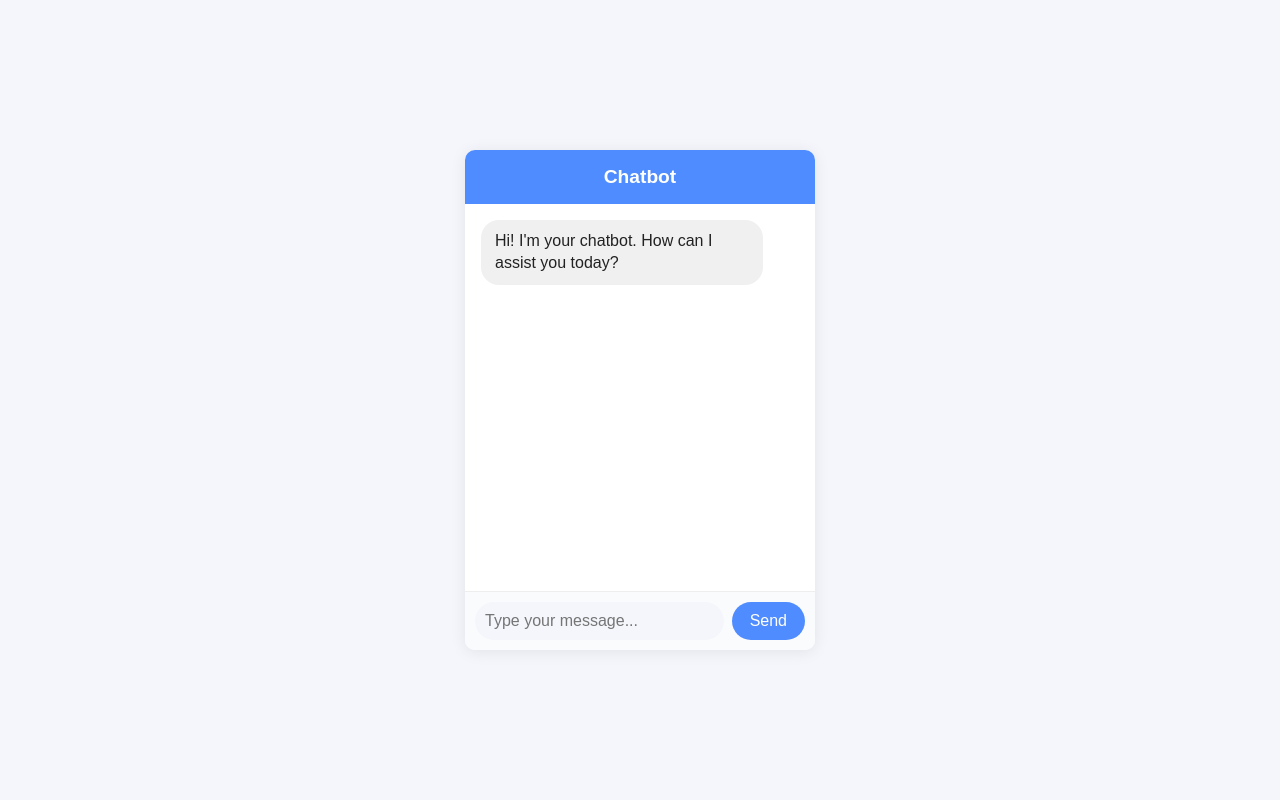
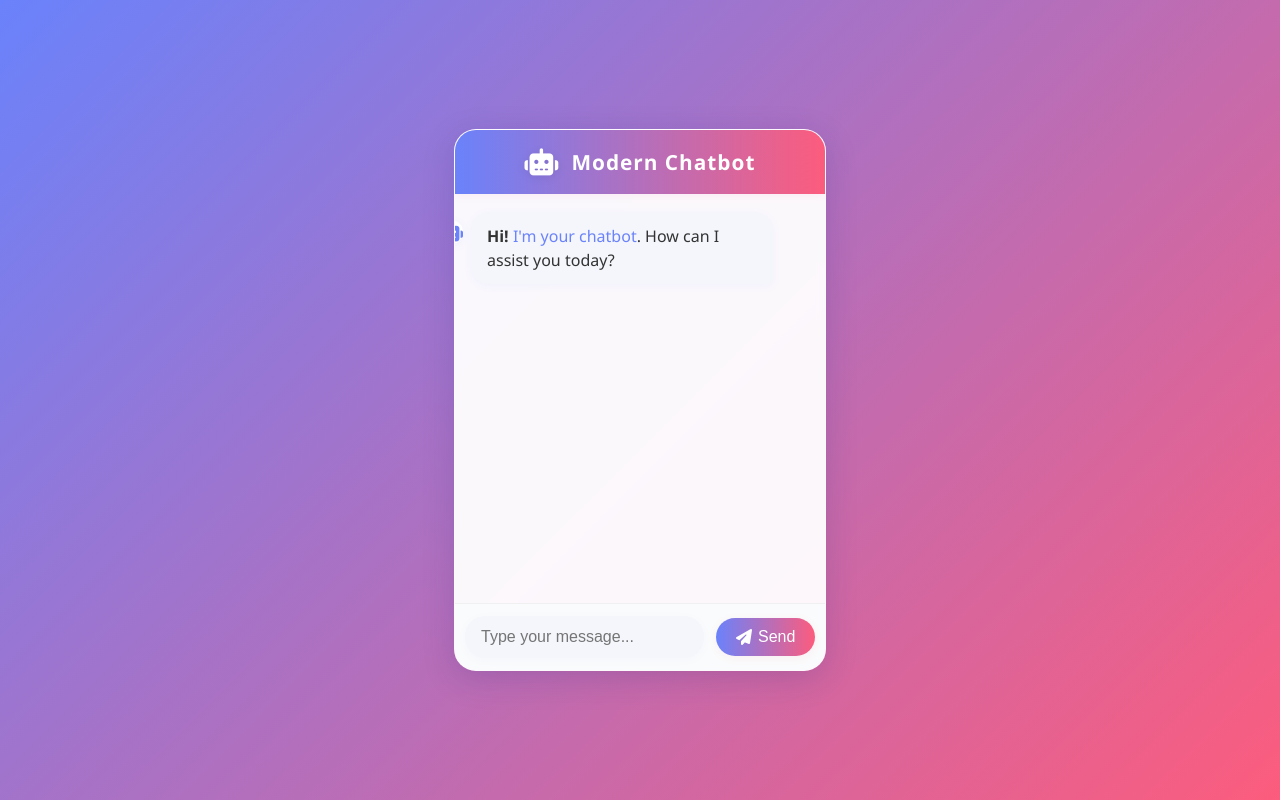
Before and after one commit to SamLee188/Web_AI, a plain HTML site: page index.html in a window 1280 px wide. Drawn offline with Linux system fonts and the light colour scheme.

Commit message:
Update index.html

```diff
--- a/index.html
+++ b/index.html
@@ -3,100 +3,165 @@
 <head>
   <meta charset="UTF-8">
   <meta name="viewport" content="width=device-width, initial-scale=1.0">
-  <title>Simple Chatbot</title>
+  <title>Modern Chatbot</title>
+  <link rel="stylesheet" href="https://cdnjs.cloudflare.com/ajax/libs/font-awesome/6.4.2/css/all.min.css">
   <style>
     body {
-      background: #f4f6fb;
-      font-family: Arial, sans-serif;
+      min-height: 100vh;
+      margin: 0;
+      font-family: 'Segoe UI', Arial, sans-serif;
+      background: linear-gradient(135deg, #6a82fb 0%, #fc5c7d 100%);
       display: flex;
       justify-content: center;
       align-items: center;
-      height: 100vh;
-      margin: 0;
     }
     .chat-container {
-      background: #fff;
-      border-radius: 10px;
-      box-shadow: 0 2px 16px rgba(0,0,0,0.08);
-      width: 350px;
+      background: rgba(255,255,255,0.95);
+      border-radius: 22px;
+      box-shadow: 0 8px 32px 0 rgba(31,38,135,0.18);
+      width: 370px;
       max-width: 95vw;
       display: flex;
       flex-direction: column;
-      height: 500px;
+      height: 540px;
       overflow: hidden;
+      border: 1.5px solid rgba(255,255,255,0.3);
+      backdrop-filter: blur(4px);
     }
     .chat-header {
-      background: #4f8cff;
+      background: linear-gradient(90deg, #6a82fb 0%, #fc5c7d 100%);
       color: #fff;
-      padding: 16px;
-      font-size: 1.2em;
+      padding: 18px 0 18px 0;
+      font-size: 1.3em;
       text-align: center;
-      font-weight: bold;
+      font-weight: 600;
+      letter-spacing: 1px;
+      display: flex;
+      align-items: center;
+      justify-content: center;
+      gap: 12px;
+      box-shadow: 0 2px 8px rgba(252,92,125,0.08);
+    }
+    .chat-header i {
+      font-size: 1.3em;
+      color: #fff;
+      filter: drop-shadow(0 2px 4px rgba(0,0,0,0.08));
     }
     .chat-messages {
       flex: 1;
-      padding: 16px;
+      padding: 18px 16px 12px 16px;
       overflow-y: auto;
       display: flex;
       flex-direction: column;
-      gap: 10px;
+      gap: 12px;
+      background: transparent;
     }
     .message {
       max-width: 80%;
-      padding: 10px 14px;
-      border-radius: 18px;
+      padding: 12px 16px;
+      border-radius: 18px 18px 18px 4px;
       font-size: 1em;
-      line-height: 1.4;
+      line-height: 1.5;
       word-break: break-word;
+      box-shadow: 0 2px 8px rgba(106,130,251,0.06);
+      position: relative;
+      animation: fadeIn 0.3s;
     }
     .user {
       align-self: flex-end;
-      background: #e1f0ff;
-      color: #333;
+      background: linear-gradient(90deg, #6a82fb 0%, #fc5c7d 100%);
+      color: #fff;
+      border-bottom-right-radius: 18px;
+      border-bottom-left-radius: 4px;
     }
     .bot {
       align-self: flex-start;
-      background: #f0f0f0;
-      color: #222;
+      background: #f4f6fb;
+      color: #333;
+      border-bottom-left-radius: 18px;
+      border-bottom-right-radius: 4px;
+    }
+    .bot .bot-icon {
+      position: absolute;
+      left: -32px;
+      top: 8px;
+      font-size: 1.2em;
+      color: #6a82fb;
+      background: #fff;
+      border-radius: 50%;
+      width: 24px;
+      height: 24px;
+      display: flex;
+      align-items: center;
+      justify-content: center;
+      box-shadow: 0 2px 8px rgba(106,130,251,0.08);
     }
     .chat-input {
       display: flex;
-      border-top: 1px solid #eee;
-      padding: 10px;
+      border-top: 1.5px solid #f0f0f0;
+      padding: 12px 10px;
       background: #fafbfc;
+      align-items: center;
+      gap: 8px;
     }
     .chat-input input {
       flex: 1;
       border: none;
       outline: none;
-      padding: 10px;
+      padding: 12px 16px;
       border-radius: 20px;
       font-size: 1em;
       background: #f4f6fb;
-      margin-right: 8px;
+      margin-right: 4px;
+      box-shadow: 0 2px 8px rgba(106,130,251,0.04);
+      transition: box-shadow 0.2s;
+    }
+    .chat-input input:focus {
+      box-shadow: 0 2px 12px rgba(252,92,125,0.10);
     }
     .chat-input button {
-      background: #4f8cff;
+      background: linear-gradient(90deg, #6a82fb 0%, #fc5c7d 100%);
       color: #fff;
       border: none;
       border-radius: 20px;
-      padding: 10px 18px;
+      padding: 10px 20px;
       font-size: 1em;
       cursor: pointer;
-      transition: background 0.2s;
+      transition: background 0.2s, box-shadow 0.2s;
+      box-shadow: 0 2px 8px rgba(252,92,125,0.08);
+      display: flex;
+      align-items: center;
+      gap: 6px;
     }
     .chat-input button:hover {
-      background: #2563eb;
+      background: linear-gradient(90deg, #fc5c7d 0%, #6a82fb 100%);
+      box-shadow: 0 4px 16px rgba(252,92,125,0.12);
+    }
+    @keyframes fadeIn {
+      from { opacity: 0; transform: translateY(10px); }
+      to { opacity: 1; transform: translateY(0); }
+    }
+    ::-webkit-scrollbar {
+      width: 7px;
+      background: #f4f6fb;
+      border-radius: 10px;
+    }
+    ::-webkit-scrollbar-thumb {
+      background: #e1e6f9;
+      border-radius: 10px;
     }
   </style>
 </head>
 <body>
   <div class="chat-container">
-    <div class="chat-header">Chatbot</div>
+    <div class="chat-header">
+      <i class="fa-solid fa-robot"></i>
+      Modern Chatbot
+    </div>
     <div class="chat-messages" id="chatMessages"></div>
     <form class="chat-input" id="chatForm" autocomplete="off">
       <input type="text" id="userInput" placeholder="Type your message..." required />
-      <button type="submit">Send</button>
+      <button type="submit"><i class="fa-solid fa-paper-plane"></i> Send</button>
     </form>
   </div>
   <script>
@@ -107,13 +172,17 @@
     // Fixed bot response
     function getBotResponse(userMsg) {
       // You can add more logic here for more features!
-      return "Hello! I'm a simple chatbot. You said: '" + userMsg + "'. How can I help you today?";
+      return "<b>Hello!</b> <span style='color:#fc5c7d'>I'm a modern chatbot</span>.<br>You said: <i>'" + userMsg.replace(/</g, '&lt;').replace(/>/g, '&gt;') + "'</i>.<br>How can I help you today?";
     }
 
     function appendMessage(text, sender) {
       const msgDiv = document.createElement('div');
       msgDiv.className = 'message ' + sender;
-      msgDiv.textContent = text;
+      if(sender === 'bot') {
+        msgDiv.innerHTML = `<span class='bot-icon'><i class='fa-solid fa-robot'></i></span>` + text;
+      } else {
+        msgDiv.textContent = text;
+      }
       chatMessages.appendChild(msgDiv);
       chatMessages.scrollTop = chatMessages.scrollHeight;
     }
@@ -132,7 +201,7 @@
 
     // Greet on load
     window.onload = () => {
-      appendMessage("Hi! I'm your chatbot. How can I assist you today?", 'bot');
+      appendMessage("<b>Hi!</b> <span style='color:#6a82fb'>I'm your chatbot</span>. How can I assist you today?", 'bot');
     };
   </script>
 </body>
```
